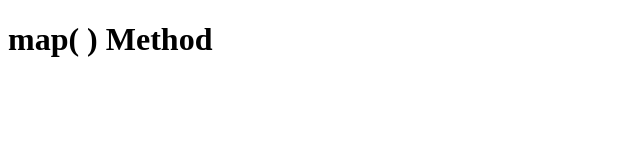
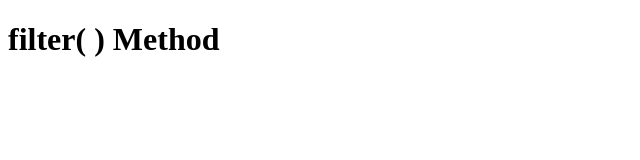
Before and after one commit to Nourka-dinta/Exercises.js, a plain HTML site: page Exercise 20/index.html in a window 1280 px wide. Shown: the whole page, without its empty margins (0-640 px from the left). Drawn offline with Linux system fonts and the light colour scheme.

Commit message:
Submited exercise 20: filter() Method

```diff
--- a/Exercise 20/index.html
+++ b/Exercise 20/index.html
@@ -7,7 +7,7 @@
 </head>
 <body>
 
-    <h1>map( ) Method</h1>
+    <h1>filter( ) Method</h1>
     <script src="main.js"></script>
 
 </body>
```
